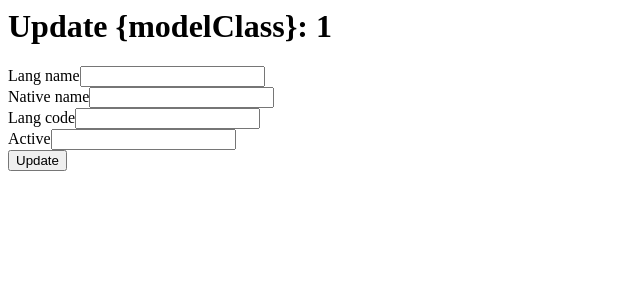
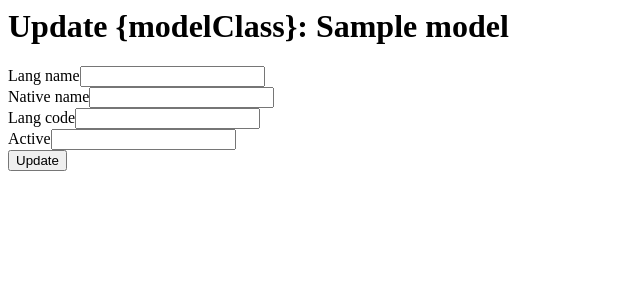
Before and after one commit to oorrwullie/yii2-babelfishfood, a PHP site: template views/default/update.php in a window 1280 px wide. Shown: the top 300 px of the page, without its empty margins (0-640 px from the left). Run offline with PHP 8.4, Linux system fonts and the light colour scheme; the template is opened without the code that fills it: most values are stand-ins (such as "Sample title", 1, 10 or a date in 2020); form fields are guessed from the names that the template uses; some libraries are stand-ins or nearby versions.

Commit message:
styling fixes for views

```diff
--- a/views/default/_form.php
+++ b/views/default/_form.php
@@ -12,13 +12,13 @@ use yii\widgets\ActiveForm;
 
     <?php $form = ActiveForm::begin(); ?>
 
-    <?= $form->field($model, 'lang_name')->textInput(['maxlength' => true]) ?>
+    <?= $form->field($model, 'lang_name')->textInput(['maxlength' => true, 'style' => 'max-width:400px']) ?>
 
-    <?= $form->field($model, 'native_name')->textInput(['maxlength' => true]) ?>
+    <?= $form->field($model, 'native_name')->textInput(['maxlength' => true, 'style' => 'max-width:400px']) ?>
 
-    <?= $form->field($model, 'lang_code')->textInput(['maxlength' => true]) ?>
+    <?= $form->field($model, 'lang_code')->textInput(['maxlength' => true, 'style' => 'max-width:400px']) ?>
 
-    <?= $form->field($model, 'active')->textInput() ?>
+    <?= $form->field($model, 'active')->checkBox() ?>
 
     <div class="form-group">
         <?= Html::submitButton($model->isNewRecord ? Yii::t('global', 'Create') : Yii::t('global', 'Update'), ['class' => $model->isNewRecord ? 'btn btn-success' : 'btn btn-primary']) ?>
--- a/views/default/create.php
+++ b/views/default/create.php
@@ -6,7 +6,7 @@ use yii\helpers\Html;
 /* @var $this yii\web\View */
 /* @var $model oorrwullie\babelfishfood\models\Languages */
 
-$this->title = Yii::t('global', 'Create Languages');
+$this->title = Yii::t('global', 'Create Language');
 $this->params['breadcrumbs'][] = ['label' => Yii::t('global', 'Languages'), 'url' => ['index']];
 $this->params['breadcrumbs'][] = $this->title;
 ?>
--- a/views/default/update.php
+++ b/views/default/update.php
@@ -6,10 +6,10 @@ use yii\helpers\Html;
 /* @var $model oorrwullie\babelfishfood\models\Languages */
 
 $this->title = Yii::t('global', 'Update {modelClass}: ', [
-    'modelClass' => 'Languages',
-]) . $model->lang_id;
+    'modelClass' => 'Language',
+]) . $model->lang_name;
 $this->params['breadcrumbs'][] = ['label' => Yii::t('global', 'Languages'), 'url' => ['index']];
-$this->params['breadcrumbs'][] = ['label' => $model->lang_id, 'url' => ['view', 'id' => $model->lang_id]];
+$this->params['breadcrumbs'][] = ['label' => $model->lang_name, 'url' => ['view', 'id' => $model->lang_id]];
 $this->params['breadcrumbs'][] = Yii::t('global', 'Update');
 ?>
 <div class="languages-update">
--- a/views/default/view.php
+++ b/views/default/view.php
@@ -6,7 +6,7 @@ use yii\widgets\DetailView;
 /* @var $this yii\web\View */
 /* @var $model oorrwullie\babelfishfood\models\Languages */
 
-$this->title = $model->lang_id;
+$this->title = $model->lang_name;
 $this->params['breadcrumbs'][] = ['label' => Yii::t('global', 'Languages'), 'url' => ['index']];
 $this->params['breadcrumbs'][] = $this->title;
 ?>
@@ -28,11 +28,11 @@ $this->params['breadcrumbs'][] = $this->title;
     <?= DetailView::widget([
         'model' => $model,
         'attributes' => [
-            'lang_id',
+  //          'lang_id',
             'lang_name',
             'native_name',
             'lang_code',
-            'active',
+            'active:boolean',
         ],
     ]) ?>
 
```
